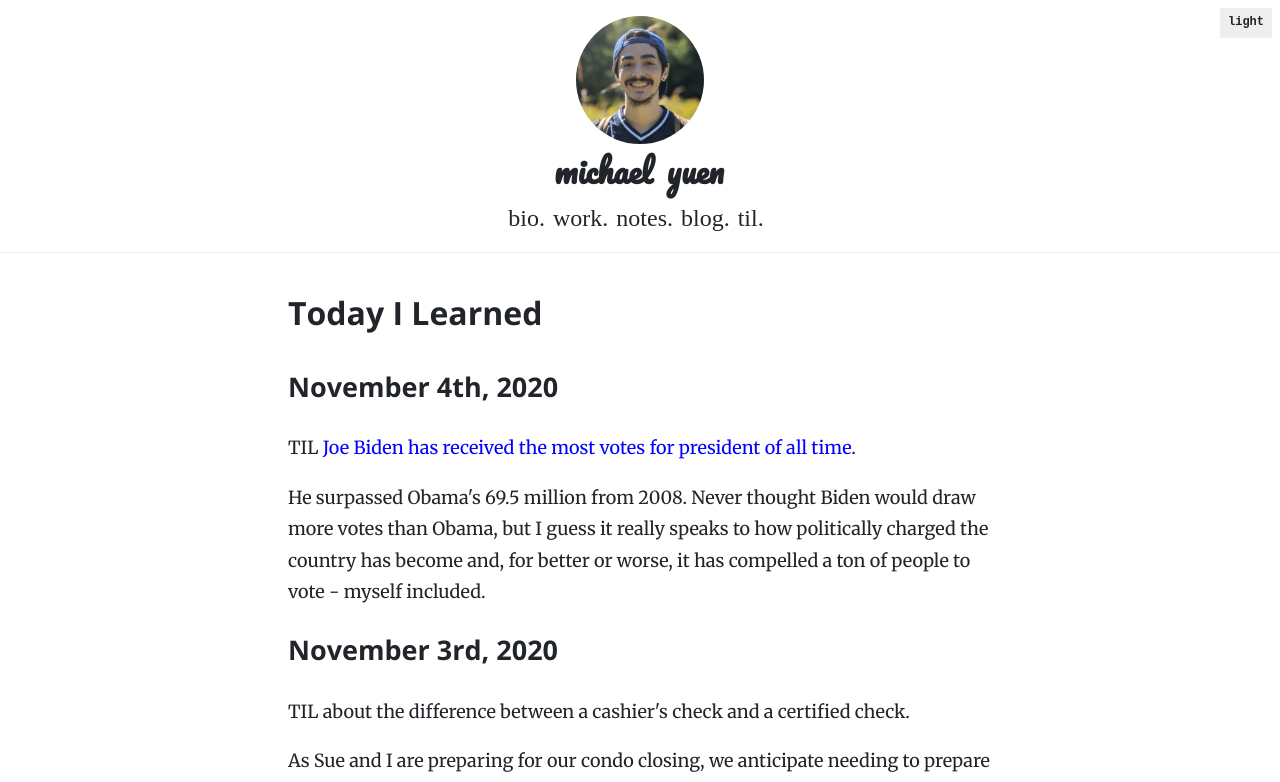
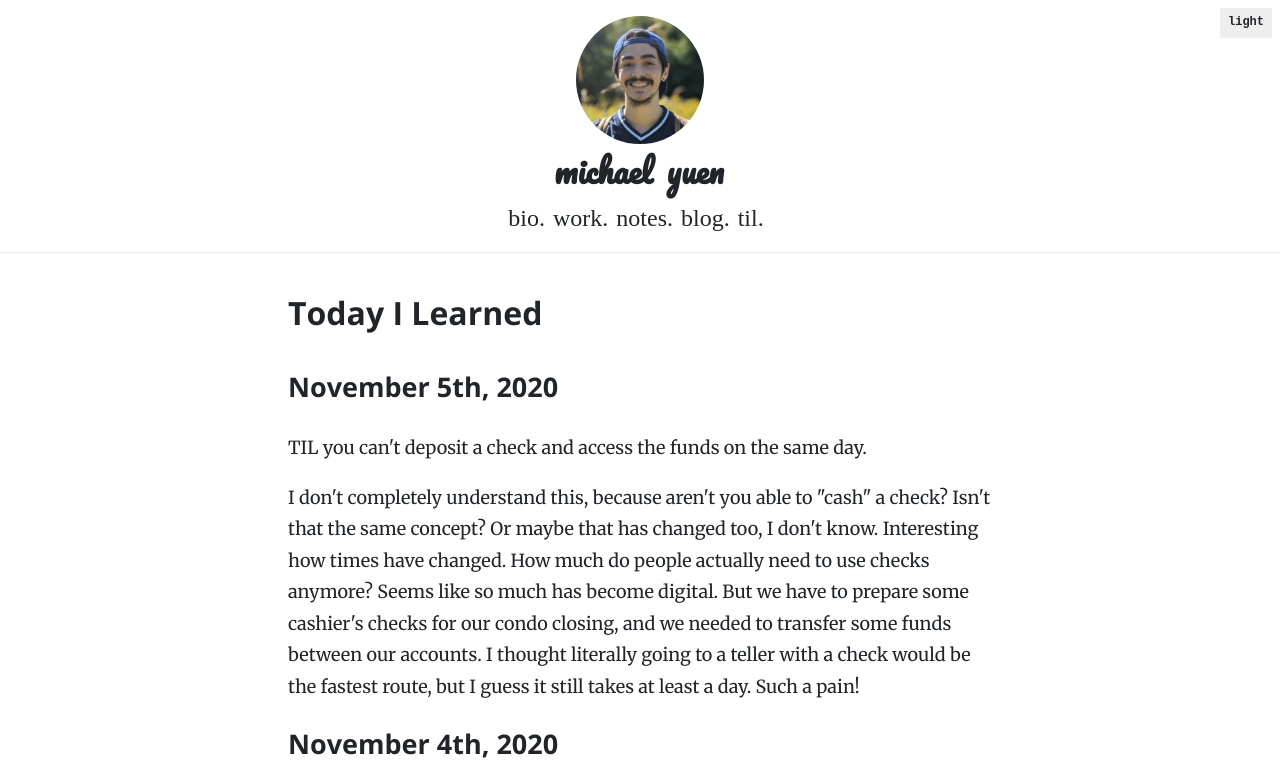
Before and after one commit to michaelyuen/personal-website, a Next.js app in the folder v5/: page /today-i-learned in a window 1280 px wide. Shown: the top 782 px of the page. Built offline with nearby package versions, Linux system fonts and the light colour scheme; a web font is replaced by a local one.

Commit message:
Add TIL for 2020-11-05

```diff
--- a/v5/pages/today-i-learned.tsx
+++ b/v5/pages/today-i-learned.tsx
@@ -4,6 +4,18 @@ export default function TIL() {
   return (
     <section className="TILContainer">
       <h1>Today I Learned</h1>
+      <h2>November 5th, 2020</h2>
+      <p>TIL you can't deposit a check and access the funds on the same day.</p>
+      <p>
+        I don't completely understand this, because aren't you able to "cash" a
+        check? Isn't that the same concept? Or maybe that has changed too, I
+        don't know. Interesting how times have changed. How much do people
+        actually need to use checks anymore? Seems like so much has become
+        digital. But we have to prepare some cashier's checks for our condo
+        closing, and we needed to transfer some funds between our accounts. I
+        thought literally going to a teller with a check would be the fastest
+        route, but I guess it still takes at least a day. Such a pain!
+      </p>
       <h2>November 4th, 2020</h2>
       <p>
         TIL{" "}
```
